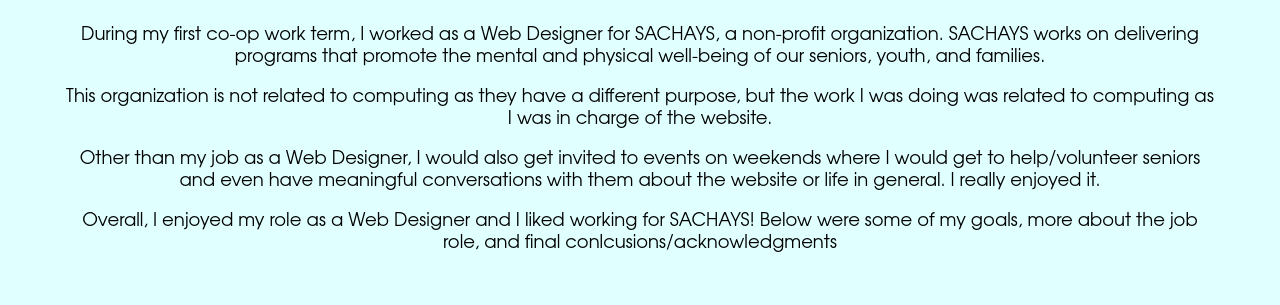
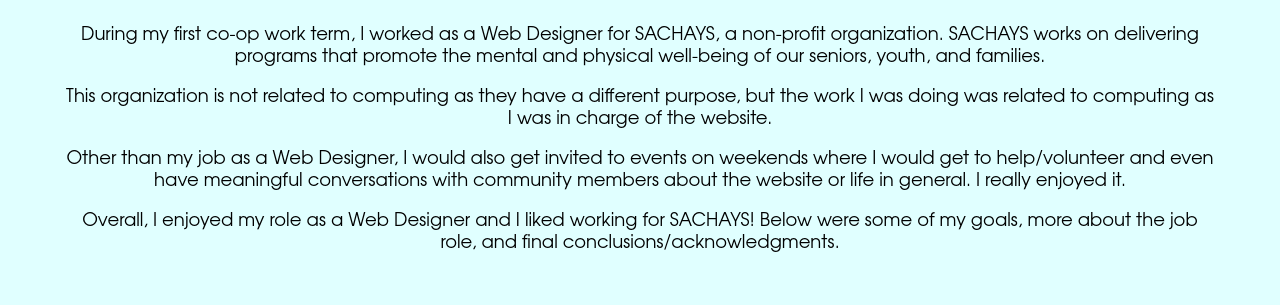
Before and after one commit to HariT10/Work-Term-Report, a plain HTML site: page index.html in a window 1280 px wide. Shown: the part 244-549 px from the top of the page. Drawn offline with nearby package versions, Linux system fonts and the light colour scheme.

Commit message:
Update index.html

```diff
--- a/index.html
+++ b/index.html
@@ -112,10 +112,10 @@
 
             <p>This organization is not related to computing as they have a different purpose, but the work I was doing was related to computing as I was in charge of the website. </p>
 
-            <p>Other than my job as a Web Designer, I would also get invited to events on weekends where I would get to help/volunteer seniors and even have meaningful conversations with them about the website or life in general. I really enjoyed it.
+            <p>Other than my job as a Web Designer, I would also get invited to events on weekends where I would get to help/volunteer and even have meaningful conversations with community members about the website or life in general. I really enjoyed it.
             </p>
 
-            <p>Overall, I enjoyed my role as a Web Designer and I liked working for SACHAYS! Below were some of my goals, more about the job role, and final conlcusions/acknowledgments</p>
+            <p>Overall, I enjoyed my role as a Web Designer and I liked working for SACHAYS! Below were some of my goals, more about the job role, and final conclusions/acknowledgments.</p>
 
 
 
@@ -160,10 +160,10 @@
 
     <p>This organization is not related to computing as they have a different purpose, but the work I was doing was related to computing as I was in charge of the website. </p>
 
-    <p>Other than my job as a Web Designer, I would also get invited to events on weekends where I would get to help/volunteer seniors and even have meaningful conversations with them about the website or life in general. I really enjoyed it.
+    <p>Other than my job as a Web Designer, I would also get invited to events on weekends where I would get to help/volunteer and even have meaningful conversations with community members about the website or life in general. I really enjoyed it.
     </p>
 
-    <p>Overall, I enjoyed my role as a Web Designer and I liked working for SACHAYS! Below were some of my goals, more about the job role, and final conlcusions/acknowledgments</p>
+    <p>Overall, I enjoyed my role as a Web Designer and I liked working for SACHAYS! Below were some of my goals, more about the job role, and final conclusions/acknowledgments.</p>
 
     <div class="phonePic">
 
```
